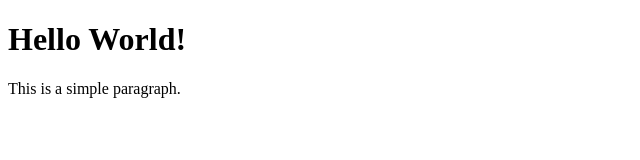
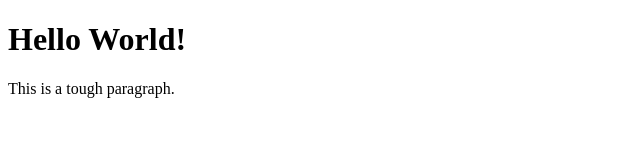
Before and after one commit to nandu213jid/train-sim, a plain HTML site: page index.html in a window 1280 px wide. Shown: the full height of the page, 0-640 px from the left. Drawn offline with Linux system fonts and the light colour scheme.

Commit message:
Update index.html

```diff
--- a/index.html
+++ b/index.html
@@ -5,6 +5,6 @@
 </head>
 <body>
     <h1>Hello World!</h1>
-    <p>This is a simple paragraph.</p>
+    <p>This is a tough paragraph.</p>
 </body>
 </html>
```
